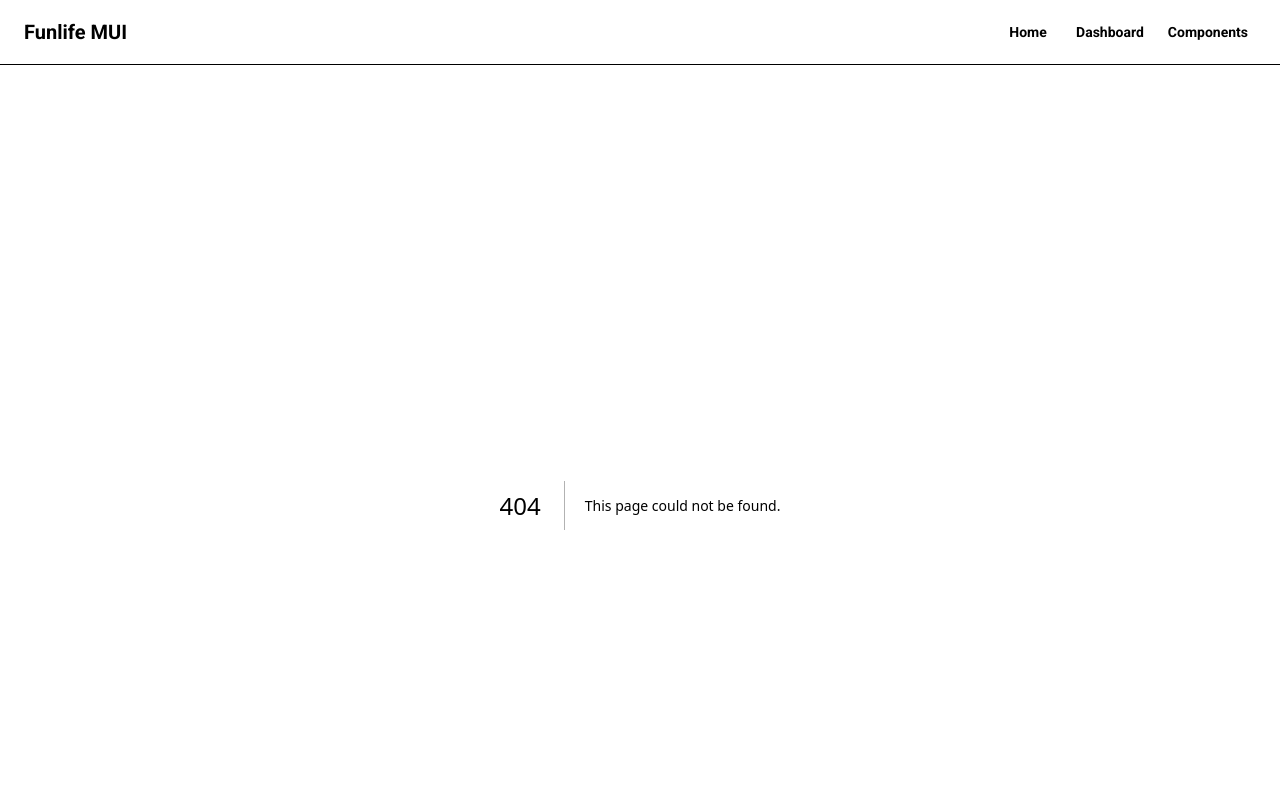
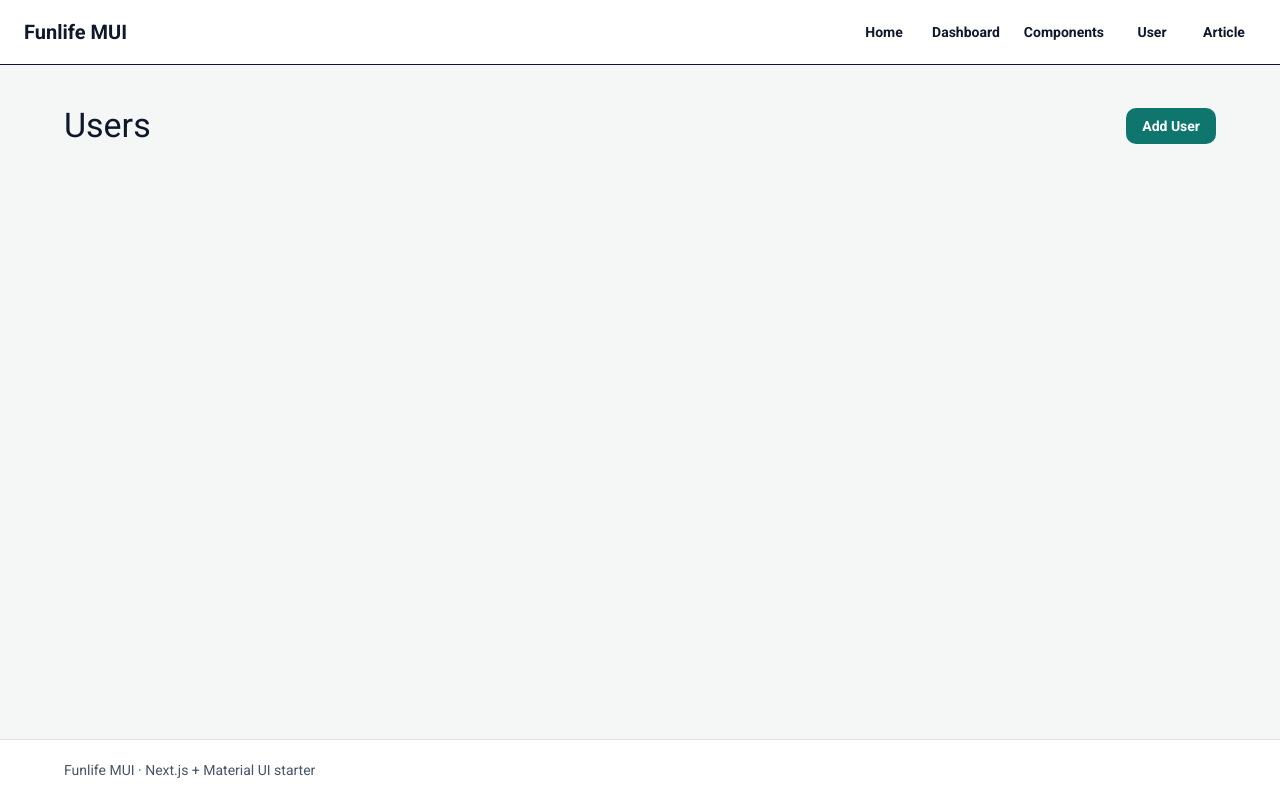
Before and after one commit to pimp13/ts-next-mui, a Next.js app: page /user in a window 1280 px wide. Before the commit this address had no page. Shown: the top 800 px of the page. Built offline with nearby package versions, Linux system fonts and the light colour scheme; what @mui/material-nextjs would draw is missing.

Commit message:
Add UserPage component and update AppShell navigation: Created a new UserPage with a header and button, and added navigation links for User and Article in AppShell.

```diff
--- /dev/null
+++ b/src/app/user/page.tsx
@@ -0,0 +1,13 @@
+import { Box, Typography, Button } from "@mui/material";
+
+export default function UserPage() {
+  return (
+    <Box>
+
+      <Box sx={{ display: "flex", justifyContent: "space-between", alignItems: "center" }}>
+        <Typography variant="h4">Users</Typography>
+        <Button variant="contained" color="primary">Add User</Button>
+      </Box>
+    </Box>
+  );
+}
--- a/src/components/AppShell.tsx
+++ b/src/components/AppShell.tsx
@@ -18,11 +18,15 @@ import HomeRoundedIcon from "@mui/icons-material/HomeRounded";
 import MenuRoundedIcon from "@mui/icons-material/MenuRounded";
 import WidgetsRoundedIcon from "@mui/icons-material/WidgetsRounded";
 import Link from "@/components/Link";
+import PersonIcon from '@mui/icons-material/Person';
+import DescriptionIcon from '@mui/icons-material/Description';
 
 const navItems = [
   { href: "/", label: "Home", icon: <HomeRoundedIcon /> },
   { href: "/dashboard", label: "Dashboard", icon: <DashboardRoundedIcon /> },
   { href: "/components", label: "Components", icon: <WidgetsRoundedIcon /> },
+  { href: "/user", label: "User", icon: <PersonIcon /> },
+  { href: "/article", label: "Article", icon: <DescriptionIcon /> },
 ] as const;
 
 type AppShellProps = {
```
